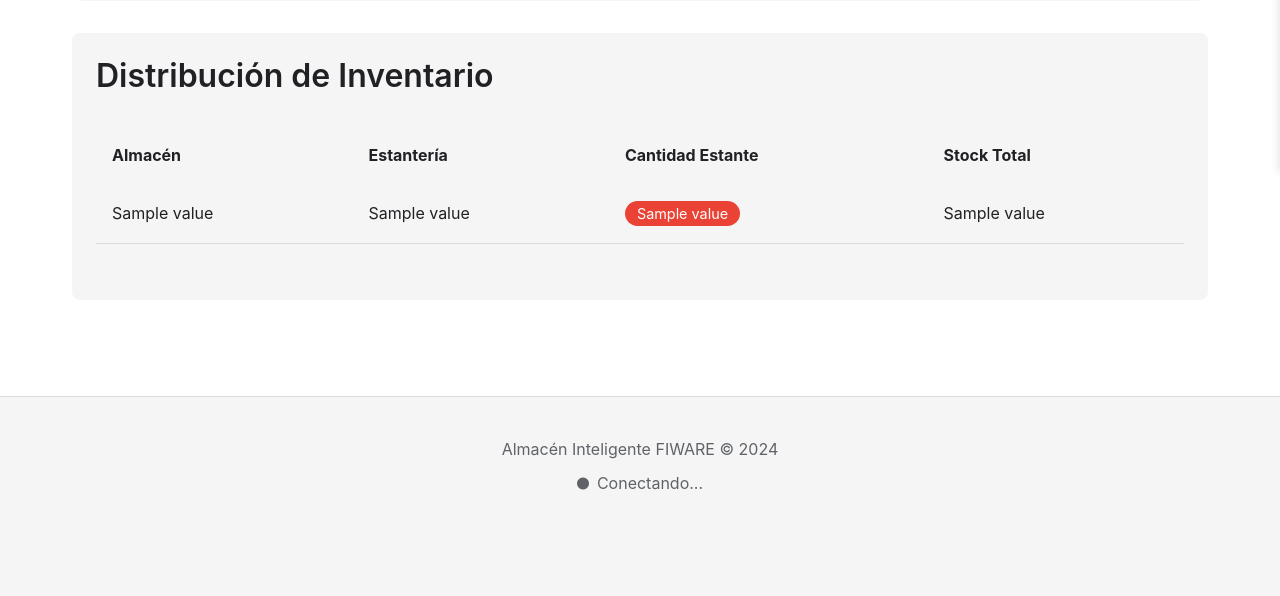
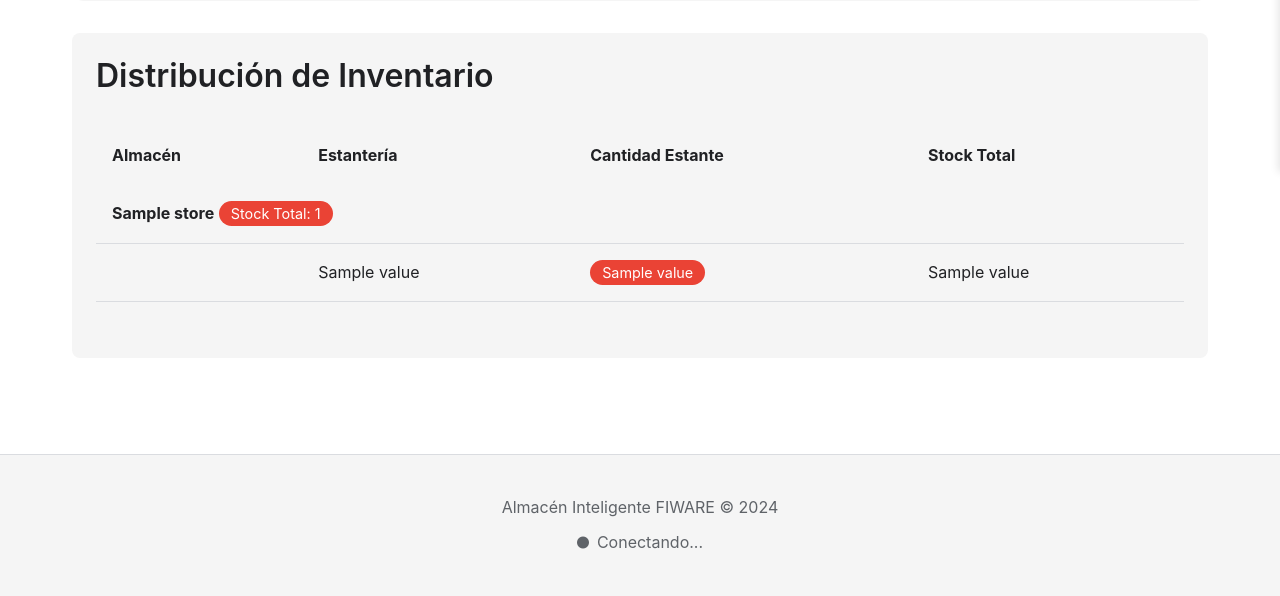
Before and after one commit to alvaroprzr/FIWARE-app, a Flask app: template templates/product_detail.html in a window 1280 px wide. Shown: the part 578-1174 px from the top of the page. Before the commit the page ends 1068 px from the top, so only its background shows below. Run offline with Flask 3, Linux system fonts and the light colour scheme; the template is opened without the code that fills it: most values are stand-ins (such as "Sample title", 1, 10 or a date in 2020); some libraries are stand-ins or nearby versions.

Commit message:
fix: Issue #7 - Complete error correction and UX improvements
- Fix 30+ unguarded NGSIv2 .value accesses across 6 templates with proper guards
- Add safe array iteration for skills attributes with fallbacks
- Reorganize product inventory table from shelf-based to store-based grouping
- Add totalStock calculation per store in product_detail
- Add CSS hover zoom animation for employee photos (scale: 1.15)
- Make home page stats clickeable (anchor tags to /stores, /products, /employees)
- Add GET /products/new route handler
- Add exception handling guards in store_detail for selectattr operations

Templates modified: products.html, stores.html, employees.html, employee_detail.html, product_detail.html, store_detail.html, home.html
Routes modified: products.py
Styles modified: style.css

```diff
--- a/static/style.css
+++ b/static/style.css
@@ -860,6 +860,19 @@ label {
 }
 
 /* ============================================================================
+   Employee Photo Hover Effect
+   ============================================================================ */
+
+.employee-photo {
+    transition: transform 0.3s ease-in-out;
+    cursor: pointer;
+}
+
+.employee-photo:hover {
+    transform: scale(1.15);
+}
+
+/* ============================================================================
    Print Styles
    ============================================================================ */
 
--- a/templates/product_detail.html
+++ b/templates/product_detail.html
@@ -1,18 +1,18 @@
 {% extends "base.html" %}
 
-{% block title %}{{ product.name.value }} - FIWARE Almacén{% endblock %}
+{% block title %}{{ product.name.value if product and product.name else 'Producto' }} - FIWARE Almacén{% endblock %}
 
 {% block content %}
 <div class="container">
     <div class="product-detail-page">
         <div class="product-hero">
-            <img src="{{ product.image.value }}" alt="{{ product.name.value }}">
+            <img src="{{ product.image.value if product and product.image else 'https://via.placeholder.com/400x300' }}" alt="{{ product.name.value if product and product.name else 'Unknown' }}">
             <div class="product-header">
-                <h1>{{ product.name.value }}</h1>
-                <p class="price">€{{ product.price.value }}</p>
+                <h1>{{ product.name.value if product and product.name else 'Sin nombre' }}</h1>
+                <p class="price">€{{ product.price.value if product and product.price else '-' }}</p>
                 <p class="specs">
-                    <span class="size">Tamaño: {{ product.size.value }}</span>
-                    <span class="color">Color: <div class="swatch" style="background-color: {{ product.color.value }}"></div></span>
+                    <span class="size">Tamaño: {{ product.size.value if product and product.size else '-' }}</span>
+                    <span class="color">Color: <div class="swatch" style="background-color: {{ product.color.value if product and product.color else '#cccccc' }}"></div></span>
                 </p>
             </div>
         </div>
@@ -26,17 +26,25 @@
                             <th data-i18n="product.store">Almacén</th>
                             <th data-i18n="product.shelf">Estantería</th>
                             <th data-i18n="product.shelf_count">Cantidad Estante</th>
-                            <th data-i18n="product.stock_count">Stock Total</th>
+                            <th data-i18n="product.stock_count">Stock</th>
                         </tr>
                     </thead>
                     <tbody>
-                        {% for item in inventory_items %}
-                        <tr>
-                            <td>{{ item.refStore.value.split(':')[-1] }}</td>
-                            <td>{{ item.refShelf.value.split(':')[-1] }}</td>
-                            <td><span class="badge">{{ item.shelfCount.value }}</span></td>
-                            <td>{{ item.stockCount.value }}</td>
+                        {% for store_id, store_data in inventory_by_store.items() %}
+                        <tr class="store-header">
+                            <td colspan="4">
+                                <strong>{{ store_data.store_name }}</strong>
+                                <span class="badge">Stock Total: {{ store_data.totalStock }}</span>
+                            </td>
                         </tr>
+                        {% for item in store_data.shelves %}
+                        <tr class="shelf-row">
+                            <td></td>
+                            <td>{{ (item.refShelf.value.split(':')[-1] if item.refShelf and item.refShelf.value else 'Unknown') }}</td>
+                            <td><span class="badge">{{ item.shelfCount.value if item.shelfCount else 0 }}</span></td>
+                            <td>{{ item.stockCount.value if item.stockCount else 0 }}</td>
+                        </tr>
+                        {% endfor %}
                         {% endfor %}
                     </tbody>
                 </table>
```
Also changed, not shown: routes/products.py (+34 -6 lines), templates/employee_detail.html (+13 -9 lines), templates/employees.html (+12 -8 lines), templates/home.html (+6 -6 lines), templates/products.html (+6 -6 lines), templates/store_detail.html (+7 -5 lines), templates/stores.html (+9 -5 lines).
